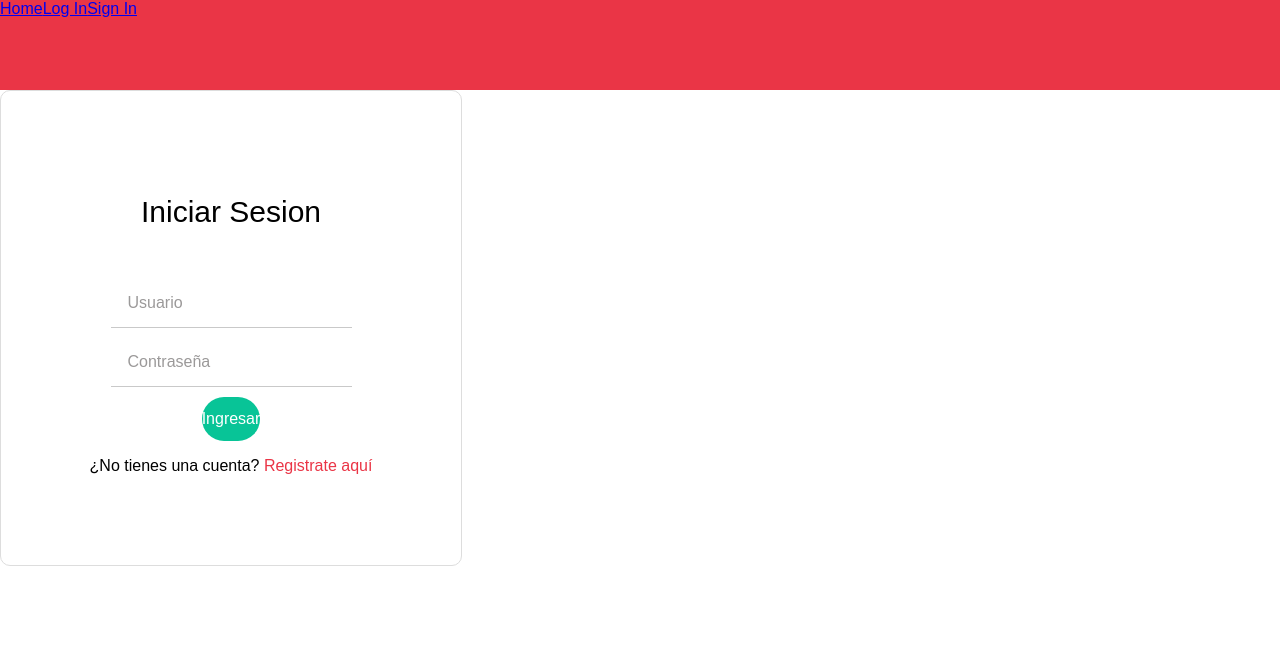
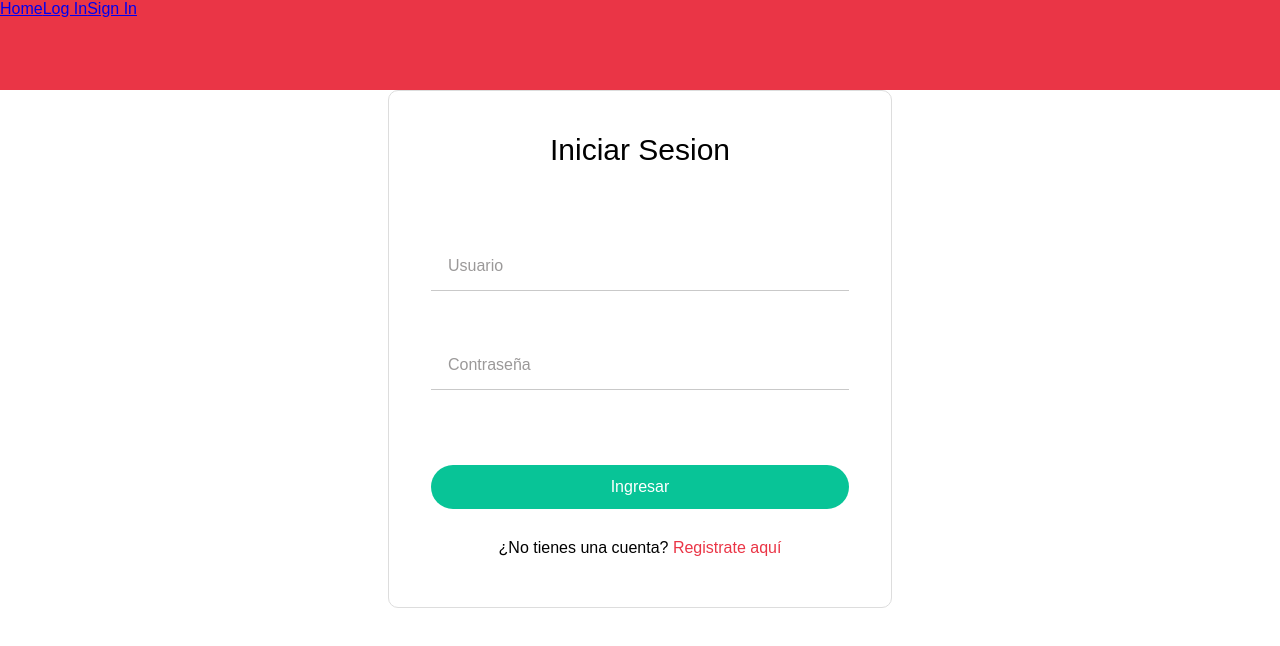
Before and after one commit to paulneo/delivery-frontend, a React (Create React App) app: page /login in a window 1280 px wide. Shown: the top 646 px of the page. Built offline with nearby package versions, Linux system fonts and the light colour scheme; the HTML template or start-up script is replaced by a standard one.

Commit message:
signin styles

```diff
--- a/src/Components/LogIn/index.js
+++ b/src/Components/LogIn/index.js
@@ -1,5 +1,5 @@
 import React from 'react';
-import { Login, Title, HaveAccount } from './styles'
+import { Box, Login, Title, HaveAccount, InputForm, ButtonForm } from './styles'
 import Input from '../Utilities/Input'
 import Button from '../Utilities/Button'
 
@@ -7,23 +7,25 @@ const LogIn = () => {
    return (
     <>
 
+      <Box>
         <Login>
           <div>
             <Title>Iniciar Sesion</Title>
           </div>
-        <div>
+          <InputForm>
             <Input placeholder="Usuario"></Input>
-        </div>
-        <div>
+          </InputForm>
+          <InputForm>
             <Input type="password" placeholder="Contraseña"></Input>
-        </div>
-        <div>
+          </InputForm>
+          <ButtonForm>
             <Button text="Ingresar"></Button>
-        </div>
+          </ButtonForm>
           <div>
             <HaveAccount>¿No tienes una cuenta? <span><a href="#">Registrate aquí</a></span></HaveAccount>
           </div>
         </Login>
+      </Box>
 
     </>
   );
--- a/src/Components/LogIn/styles.js
+++ b/src/Components/LogIn/styles.js
@@ -1,24 +1,38 @@
 import styled from 'styled-components'
+
+export const Box = styled.div`
+    display: flex;
+    align-items: center;
+    justify-content: center;
+`;
 
 export const Login = styled.div`
     background: #FFF;
     border: 1px solid #DDDDDD;
     border-radius: 10px;
-    display: flex;
-    flex-direction: column;
-    justify-content:center;
-    align-items: center;
-    width: 460px;
-    height: 474px;
+    width: 418px;
+    height: 432px;
+    text-align: center;
+    padding: 42px;
 `;
 
 export const Title = styled.p`
     font-size: 30px;
-    margin-bottom: 50px;
+    margin-bottom: 75px;
+    margin-top: 0;
 
 `;
 
+export const InputForm = styled.div`
+    margin-bottom: 50px;
+`;
+
+export const ButtonForm = styled.div`
+    margin-top: 75px;
+`;
+
 export const HaveAccount = styled.p`
+    margin-top: 30px;
     font-size: 16px;
     & a {
         color: #EA3546;
--- a/src/Components/SignIn/index.js
+++ b/src/Components/SignIn/index.js
@@ -1,28 +1,30 @@
 import React from 'react';
-import { Login, Title, HaveAccount } from './styles'
+import { Box, Login, Title, HaveAccount, InputForm, ButtonForm } from './styles'
 import Input from '../Utilities/Input'
 import Button from '../Utilities/Button'
 
 const SigIn = () => {
   return (
     <>
+      <Box>
         <Login>
           <div>
-          <Title>Registrate</Title>
+            <Title>Registrarse</Title>
           </div>
+          <InputForm>
+            <Input placeholder="Usuario"></Input>
+          </InputForm>
+          <InputForm>
+            <Input type="password" placeholder="Contraseña"></Input>
+          </InputForm>
+          <ButtonForm>
+            <Button text="Ingresar"></Button>
+          </ButtonForm>
           <div>
-          <Input placeholder="Usuario"></Input>
-        </div>
-        <div>
-          <Input type="password" placeholder="Contraseña"></Input>
-        </div>
-        <div>
-          <Button text="Registrarse"></Button>
-        </div>
-        <div>
-          <HaveAccount>¿Ya tienes una cuenta? <span><a href="#">Inicia Sesión</a></span></HaveAccount>
+            <HaveAccount>¿Ya tienes una cuenta? <span><a href="#">Iniciar Sesión</a></span></HaveAccount>
           </div>
         </Login>
+      </Box>
     </>
   );
 };
--- a/src/Components/SignIn/styles.js
+++ b/src/Components/SignIn/styles.js
@@ -1,24 +1,38 @@
 import styled from 'styled-components'
+
+export const Box = styled.div`
+    display: flex;
+    align-items: center;
+    justify-content: center;
+`;
 
 export const Login = styled.div`
     background: #FFF;
     border: 1px solid #DDDDDD;
     border-radius: 10px;
-    display: flex;
-    flex-direction: column;
-    justify-content:center;
-    align-items: center;
-    width: 460px;
-    height: 474px;
+    width: 418px;
+    height: 432px;
+    text-align: center;
+    padding: 42px;
 `;
 
 export const Title = styled.p`
     font-size: 30px;
-    margin-bottom: 50px;
+    margin-bottom: 75px;
+    margin-top: 0;
 
 `;
 
+export const InputForm = styled.div`
+    margin-bottom: 50px;
+`;
+
+export const ButtonForm = styled.div`
+    margin-top: 75px;
+`;
+
 export const HaveAccount = styled.p`
+    margin-top: 30px;
     font-size: 16px;
     & a {
         color: #EA3546;
```
Lines whose indentation alone changed are shown as unchanged.
